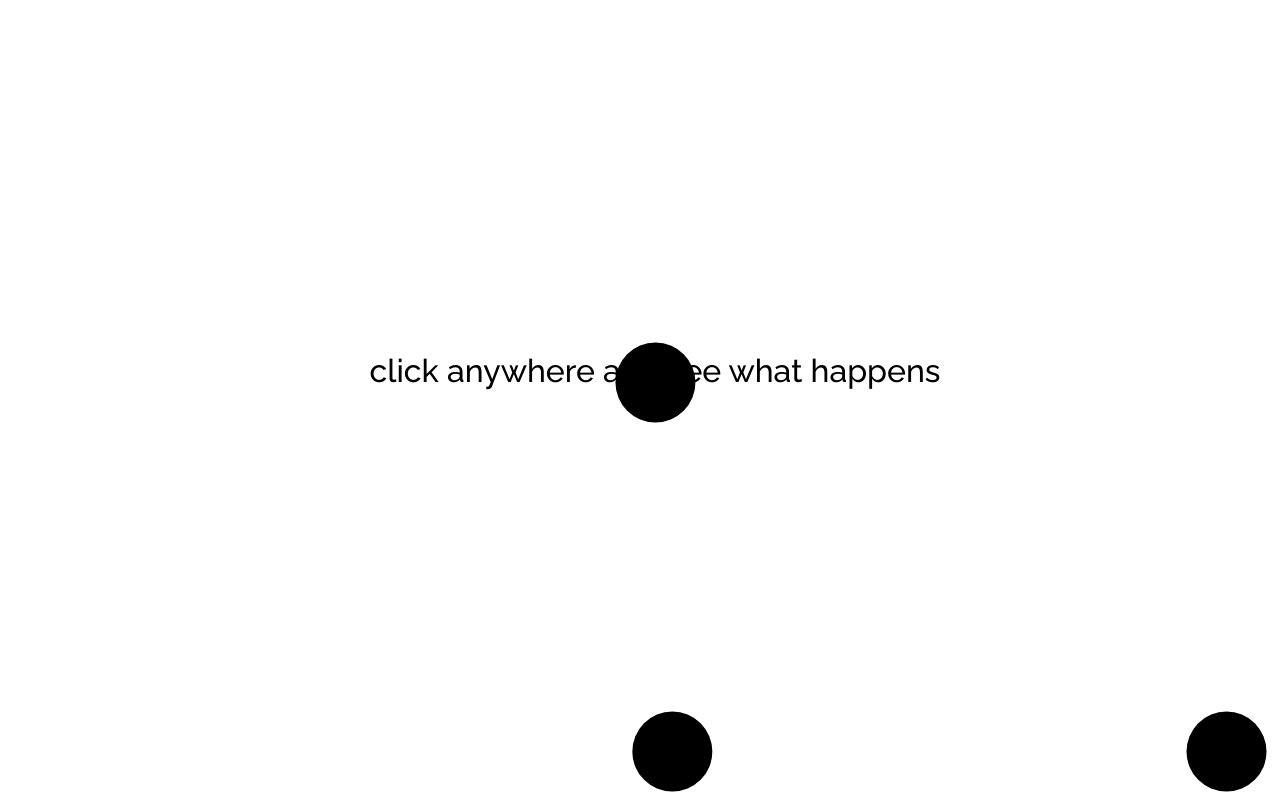
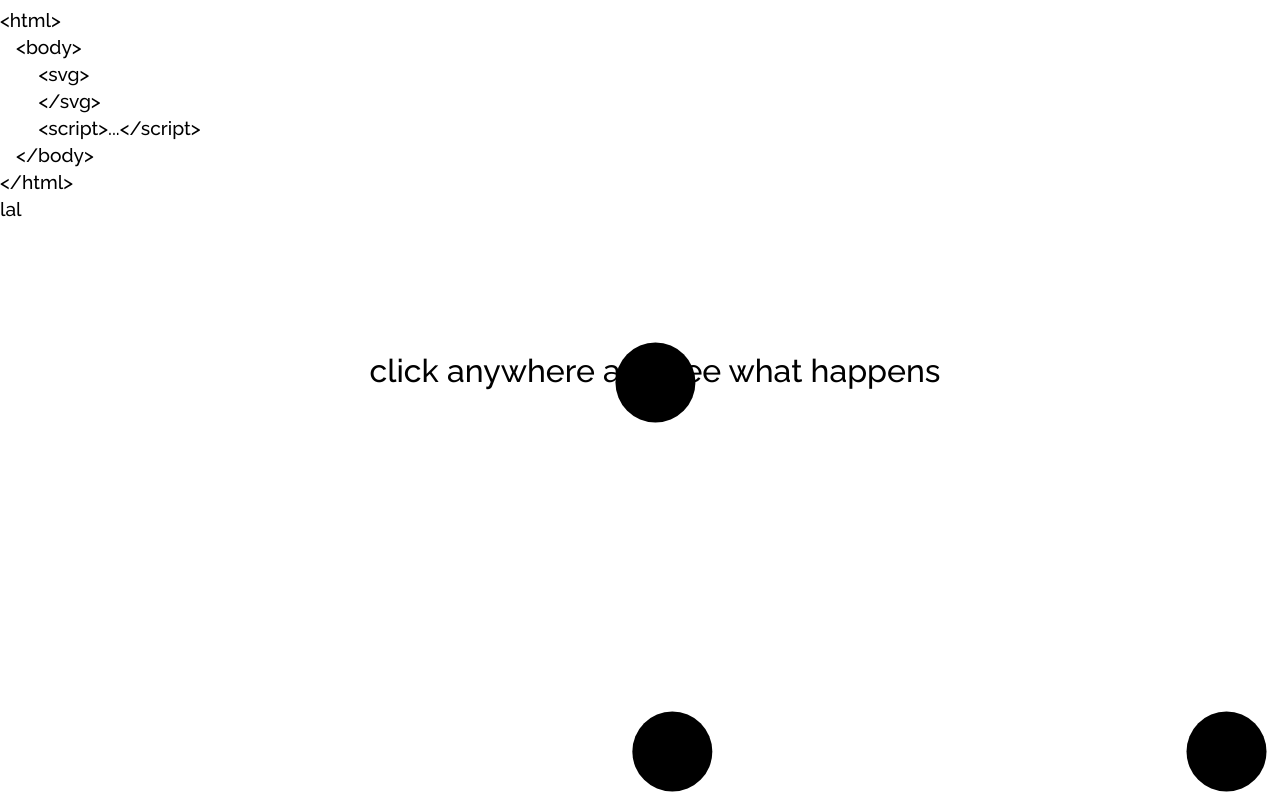
Before and after one commit to alojzije/animation_svg-html-js, a plain HTML site: page index.html in a window 1280 px wide. Drawn offline with nearby package versions, Linux system fonts and the light colour scheme.

Commit message:
Add html text

```diff
--- a/style.css
+++ b/style.css
@@ -14,3 +14,7 @@ text{
 	font-size: 2em;
 	font-family:   'Raleway', sans-serif;
 }
+
+text tspan{
+	font-size: 0.6em;
+}
--- a/svgDraw.js
+++ b/svgDraw.js
@@ -1,3 +1,14 @@
+var currentHtml = [
+'&lt;html&gt; '    ,
+'&ensp;             &lt;body&gt;'  ,
+'&ensp;&ensp;&ensp; &lt;svg&gt;' ,
+''          ,
+'&ensp;&ensp;&ensp; &lt;/svg&gt;',
+''          ,
+'&ensp;&ensp;&ensp; &lt;script&gt;...&lt;/script&gt;',
+'&ensp;             &lt;/body&gt;' ,
+'&lt;/html&gt;']
+
 function makeRandomMover(e){
     var x = (e.pageX);
     var y = (e.pageY);
@@ -9,7 +20,9 @@ function makeRandomMover(e){
 }
 
 $(document).ready(function() {
+    console.log(currentHtml);
     addDescription('click anywhere and see what happens');
+    displayCurrentHtml();
     addPredefinedMovers();
 
 	$(window).click(function(e) {
@@ -19,8 +32,6 @@ $(document).ready(function() {
 
 });
 
-
 $(window).resize(function () {
     recalibrateDescription();
-
 });
--- a/textSVG.js
+++ b/textSVG.js
@@ -9,8 +9,8 @@ function addText(message, x, y){
     x = isFinite(x) ? x : 0;
     y = isFinite(y) ? y : 0;
 
-    var w = document.getElementById(id).getBoundingClientRect().width
-    var h = document.getElementById(id).getBoundingClientRect().height
+    var w = document.getElementById(id).getBoundingClientRect().width;
+    var h = document.getElementById(id).getBoundingClientRect().height;
     txt.attr('x', x - w/2);
     txt.attr('y', y - h/2);
 
@@ -22,8 +22,8 @@ function addDescription(message){
                 .text(message)
                 .appendTo($('#svg1'));
 
-    var w = document.getElementById(id).getBoundingClientRect().width
-    var h = document.getElementById(id).getBoundingClientRect().height
+    var w = document.getElementById(id).getBoundingClientRect().width;
+    var h = document.getElementById(id).getBoundingClientRect().height;
 
     txt.attr('x', $(window).width()/2   - w/2);
     txt.attr('y', $(window).height()/2  - h/2);
@@ -33,9 +33,35 @@ function addDescription(message){
 function recalibrateDescription(){
     var id  = 'text_description';
     var txt = $('#'+ id);
-    var w = document.getElementById(id).getBoundingClientRect().width
-    var h = document.getElementById(id).getBoundingClientRect().height
+    var w = document.getElementById(id).getBoundingClientRect().width;
+    var h = document.getElementById(id).getBoundingClientRect().height;
 
     txt.attr('x', $(window).width()/2   - w/2);
     txt.attr('y', $(window).height()/2  - h/2);
 }
+
+function displayCurrentHtml(){
+    var id  = 'current_Html';
+    var txt = $(SVG('text'))
+                .attr('id', id)
+                .appendTo($('#svg1'));
+    for (var i in currentHtml){
+        $(SVG('tspan'))
+            .attr('x' , 0)
+            .attr('dy', 27)
+            .html(currentHtml[i])
+            .appendTo(txt)
+    }
+
+    var w = document.getElementById(id).getBoundingClientRect().width
+    var h = document.getElementById(id).getBoundingClientRect().height;
+
+    txt.attr('x', 0 );
+    txt.attr('y', 0 );
+
+    $(SVG('tspan'))
+            .attr('x' , 0)
+            .attr('dy', 27)
+            .html('lal')
+            .appendTo(txt).show('slow');
+}
```
